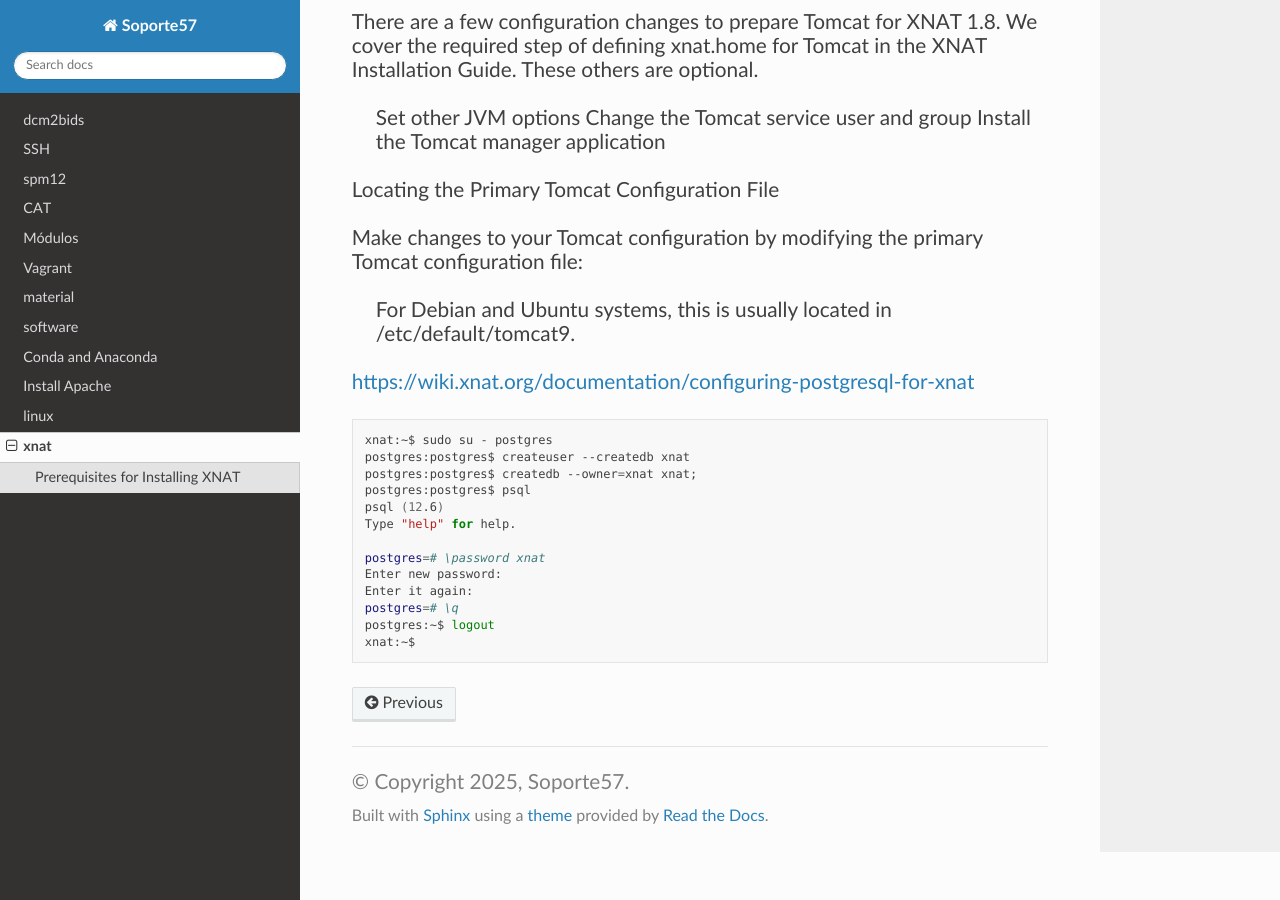
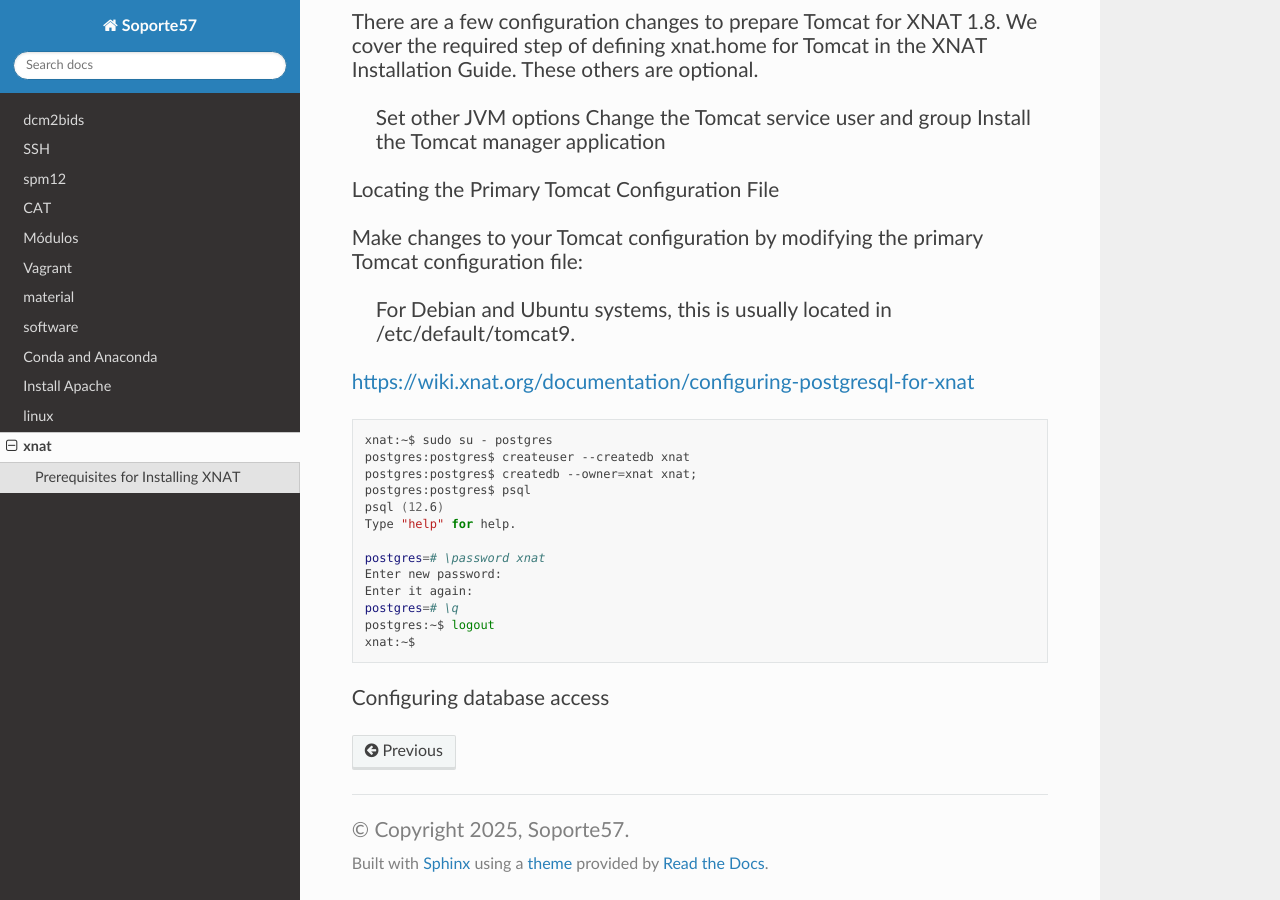
Before and after one commit to matecom57/santosg57-soporte, a Sphinx documentation site: the page built from docs/source/xnat/xnat.rst, in a window 1280 px wide and 900 px high, scrolled down 1820 px. Built offline with Sphinx 7.4.7 and the Read the Docs theme 3.1.0, drawn with Linux system fonts in a browser that asks for light colours.

Commit message:
Test comité

```diff
--- a/docs/source/xnat/xnat.rst
+++ b/docs/source/xnat/xnat.rst
@@ -115,3 +115,5 @@ https://wiki.xnat.org/documentation/configuring-postgresql-for-xnat
    postgres=# \q
    postgres:~$ logout
    xnat:~$
+
+Configuring database access
```
